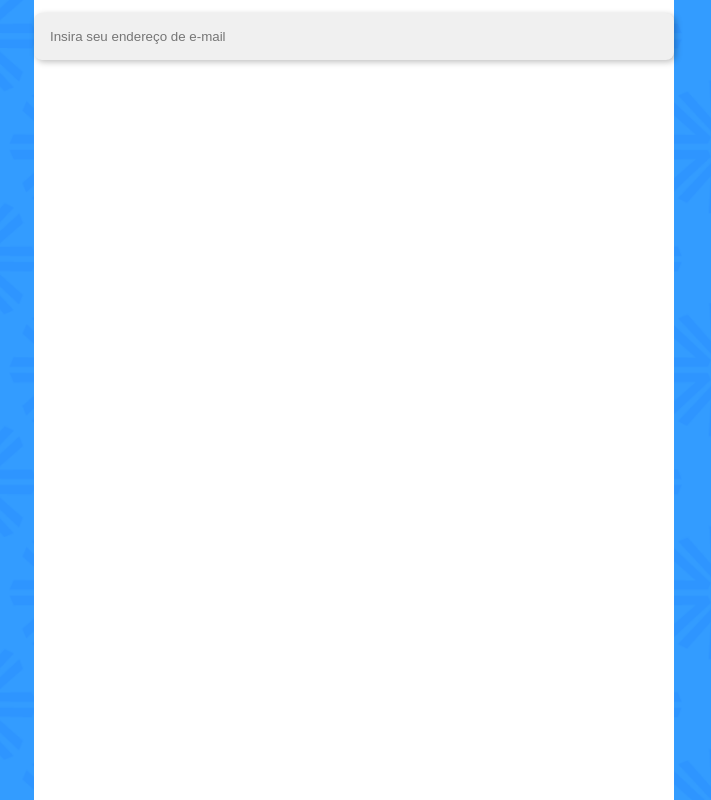
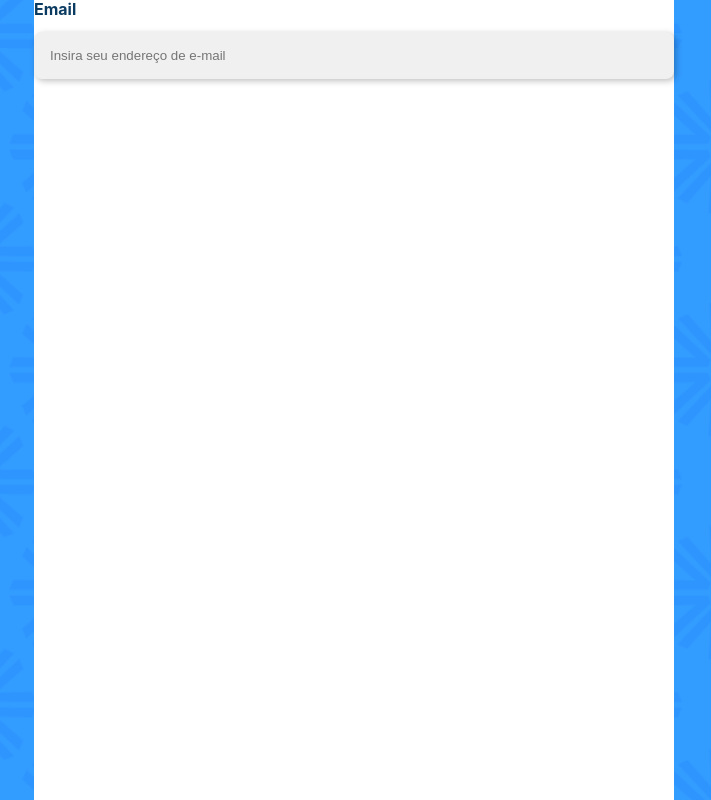
Before and after one commit to davidtpires/voll2, a React (Create React App) app in the folder web/: page /login in a window 1280 px wide. Shown: the whole page, without its empty margins (286-997 px from the left). Built offline with nearby package versions, Linux system fonts and the light colour scheme; the HTML template or start-up script is replaced by a standard one.

Commit message:
Rótulo do componente

```diff
--- a/web/src/components/CampoDigitacao/index.tsx
+++ b/web/src/components/CampoDigitacao/index.tsx
@@ -10,15 +10,31 @@ const Campo = styled.input`
     width: 100%;
     padding: 16px;
 `
+
+const Rotulo = styled.label`
+    display: block;
+    font-weight: 700;
+    font-size: 16px;
+    line-height: 19px;
+    color: var(--azul-escuro);
+`
+
+const Container = styled.div`
+    width: 100%;
+`
+
 interface Props {
     valor: string,
     tipo: string,
     placeholder: string,
-    onChange: (value: string) => void;
+    onChange: (value: string) => void,
+    labelx?: string
 }
 
-function CampoDigitacao({ valor, tipo , placeholder, onChange} : Props) {
+function CampoDigitacao({ valor, tipo , placeholder, onChange, labelx } : Props) {
   return (
+    <Container>
+        <Rotulo>{labelx}</Rotulo>
         <Campo
             type={tipo}
             value={valor}
@@ -26,6 +42,7 @@ function CampoDigitacao({ valor, tipo , placeholder, onChange} : Props) {
             onChange={(e) => onChange(e.target.value)}
             required
             />
+    </Container>
   )
 }
 
--- a/web/src/pages/Login/index.tsx
+++ b/web/src/pages/Login/index.tsx
@@ -5,7 +5,13 @@ function Login() {
     const [email, setEmail] = useState('');
   return (
     <>
-        <CampoDigitacao valor={email} tipo="text" placeholder="Insira seu endereço de e-mail" onChange={setEmail}/>
+        <CampoDigitacao
+            valor={email}
+            tipo="text"
+            placeholder="Insira seu endereço de e-mail"
+            onChange={setEmail}
+            labelx="Email"
+        />
     </>
   )
 }
```
Lines whose indentation alone changed are shown as unchanged.
